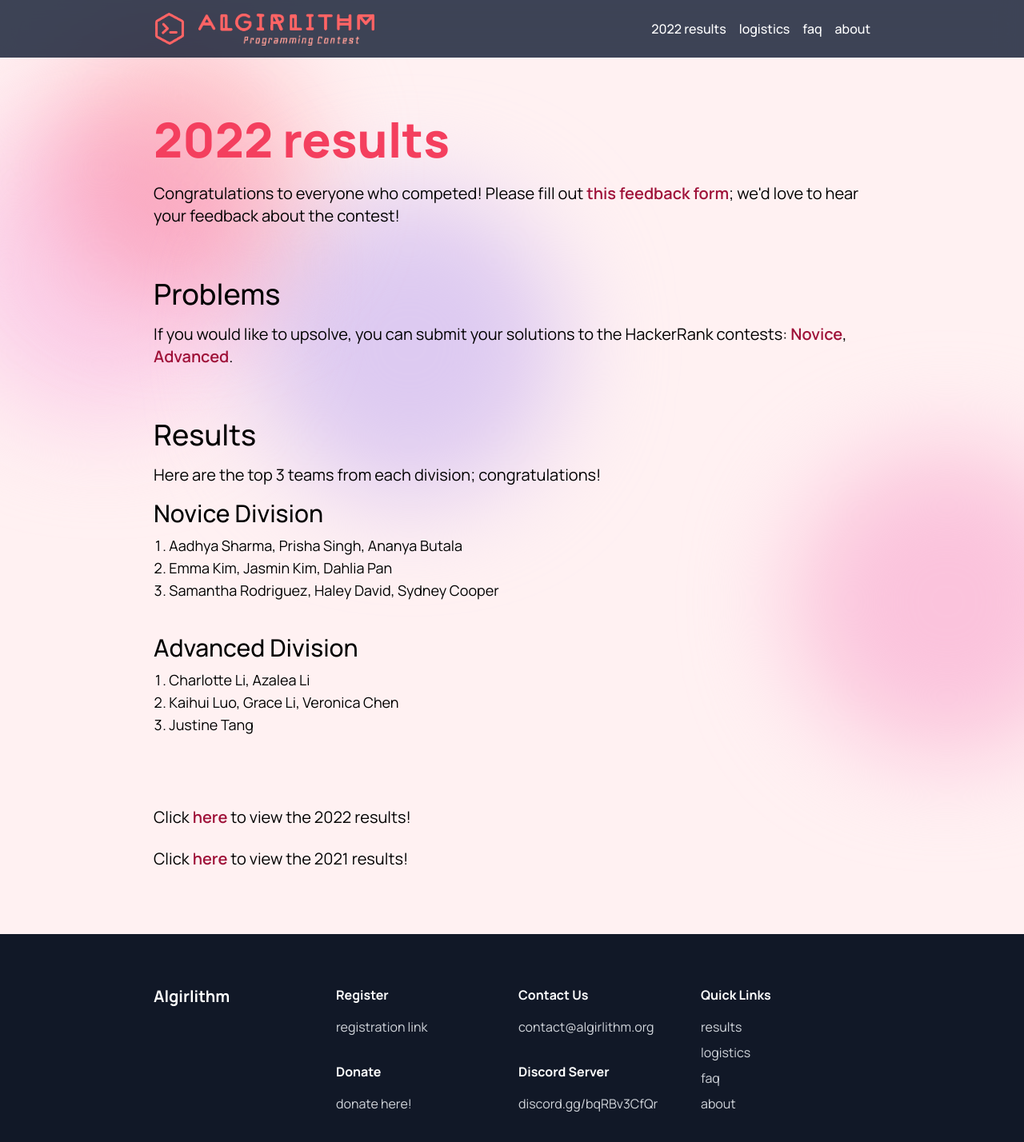
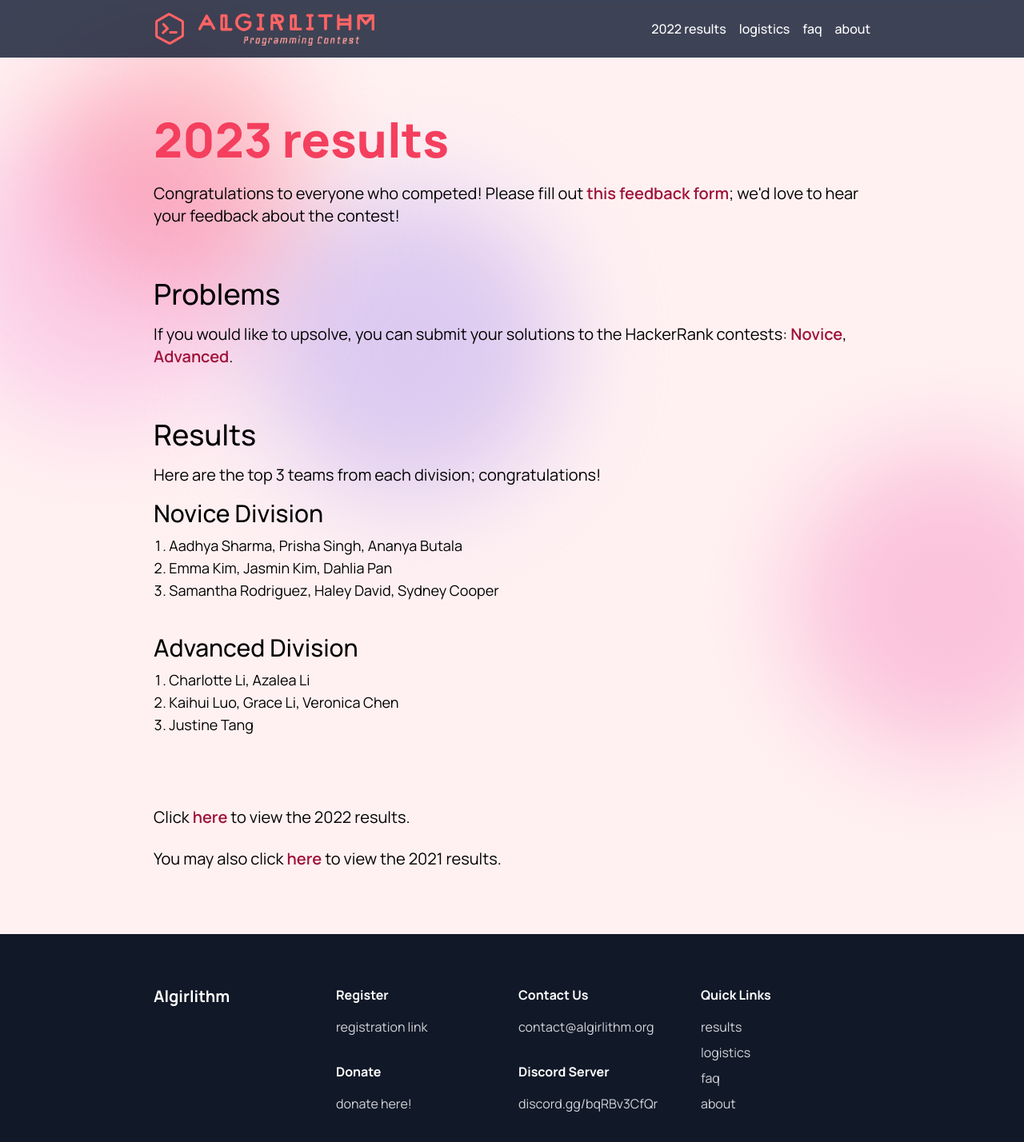
Before and after one commit to maggie-j-liu/algirlithm, a Next.js app: page /results2023 in a window 1280 px wide. Shown: the top 1428 px of the page at 80% size. Built offline with nearby package versions, Linux system fonts and the light colour scheme.

Commit message:
Update results2023.jsx

```diff
--- a/pages/results2023.jsx
+++ b/pages/results2023.jsx
@@ -10,7 +10,7 @@ const Results = () => {
       <Blobs />
       <div className={"relative"}>
         <Section>
-          <Title>2022 results</Title>
+          <Title>2023 results</Title>
           <p className={"mt-6"}>
             Congratulations to everyone who competed! Please fill out{" "}
             <a
@@ -70,15 +70,15 @@ const Results = () => {
             <Link href={"/results2022"}>
               <a className="link text-primary-500 font-semibold">here </a>
             </Link>
-            to view the 2022 results!
+            to view the 2022 results.
           </p>
 
           <p className={"mt-6"}>
-            Click {" "}
+            You may also click {" "}
             <Link href={"/results2021"}>
               <a className="link text-primary-500 font-semibold">here </a>
             </Link>
-            to view the 2021 results!
+            to view the 2021 results.
           </p>
         </Section>
       </div>
```
